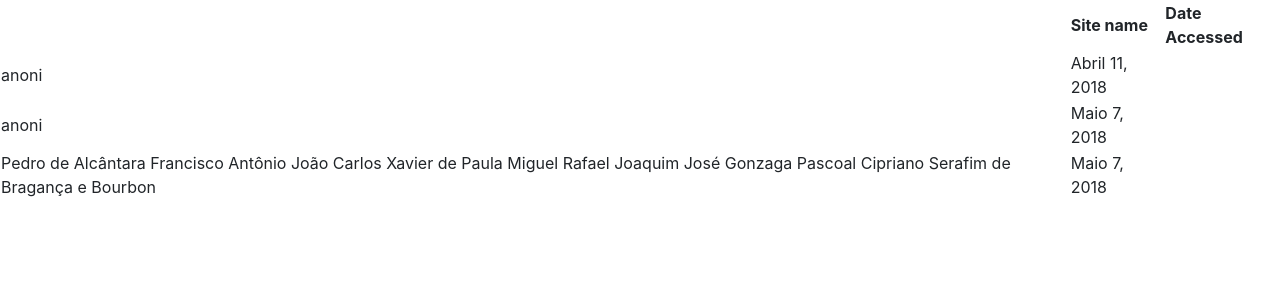
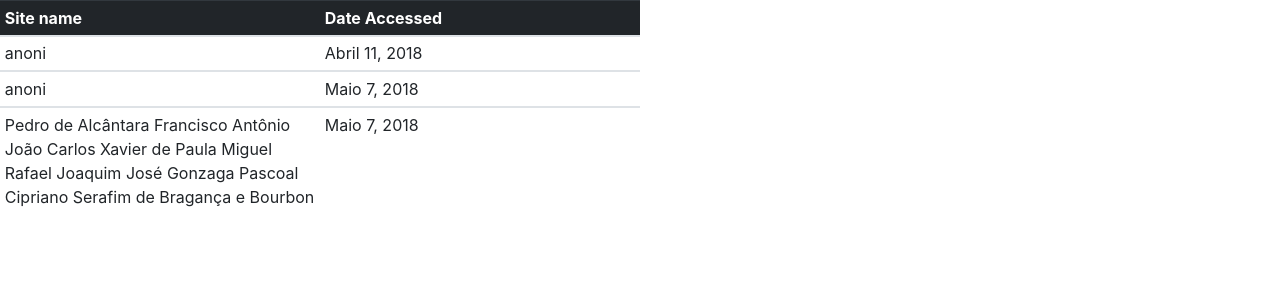
Before and after one commit to wps13/facisa, a Django app: page /acessos/ in a window 1280 px wide. Shown: the top 300 px of the page. Run offline with Django 3.2, Linux system fonts and the light colour scheme; data comes from the database, SQL or seed files in the repository; both versions use the stored data as it was after the commit; some libraries are stand-ins or nearby versions.

Commit message:
Correção exibição tabelas de acesso

```diff
--- a/siteFacisa/templates/site_geral/acessos.html
+++ b/siteFacisa/templates/site_geral/acessos.html
@@ -9,21 +9,24 @@
     <title>Historico de Acesso</title>
 </head>
 <body>
-    <div>
+    <div >
         {% if access_records %}
-        <table>
-            <thead>
-                <th>
-                    <th>Site name</th>
-                    <th>Date Accessed</th>
-                </th>
+        <table class="table table-sm" style="width: 50%">
+            <thead class="table-dark">
+                <tr>
+                    <th scope="col" style="width: 50%">Site name</th>
+                    <th scope="col" style="width: 50%">Date Accessed</th>
+                </t>
             </thead>
 
         {% for acc in access_records %}
-        <tr>
-            <td>{{acc.name}}</td>
-            <td>{{acc.date}}</td>
-        </tr>
+        <tbody>
+            <tr>
+                <td>{{acc.name}}</td>
+                <td>{{acc.date}}</td>
+            </tr>
+        </tbody>
+
         {% endfor %}
     </table>
     {% else %}
```
Also changed, not shown: siteFacisa/db.sqlite3.
